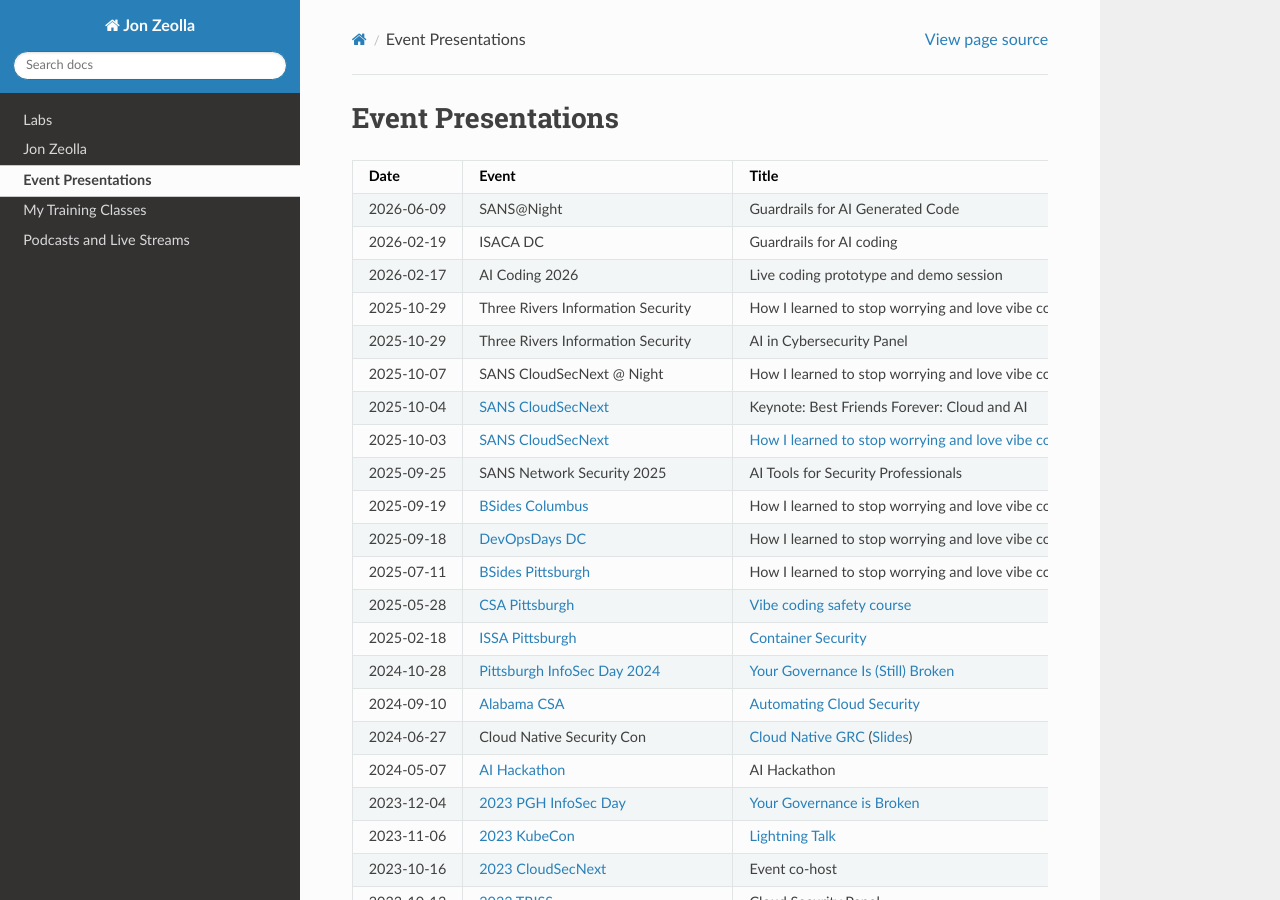
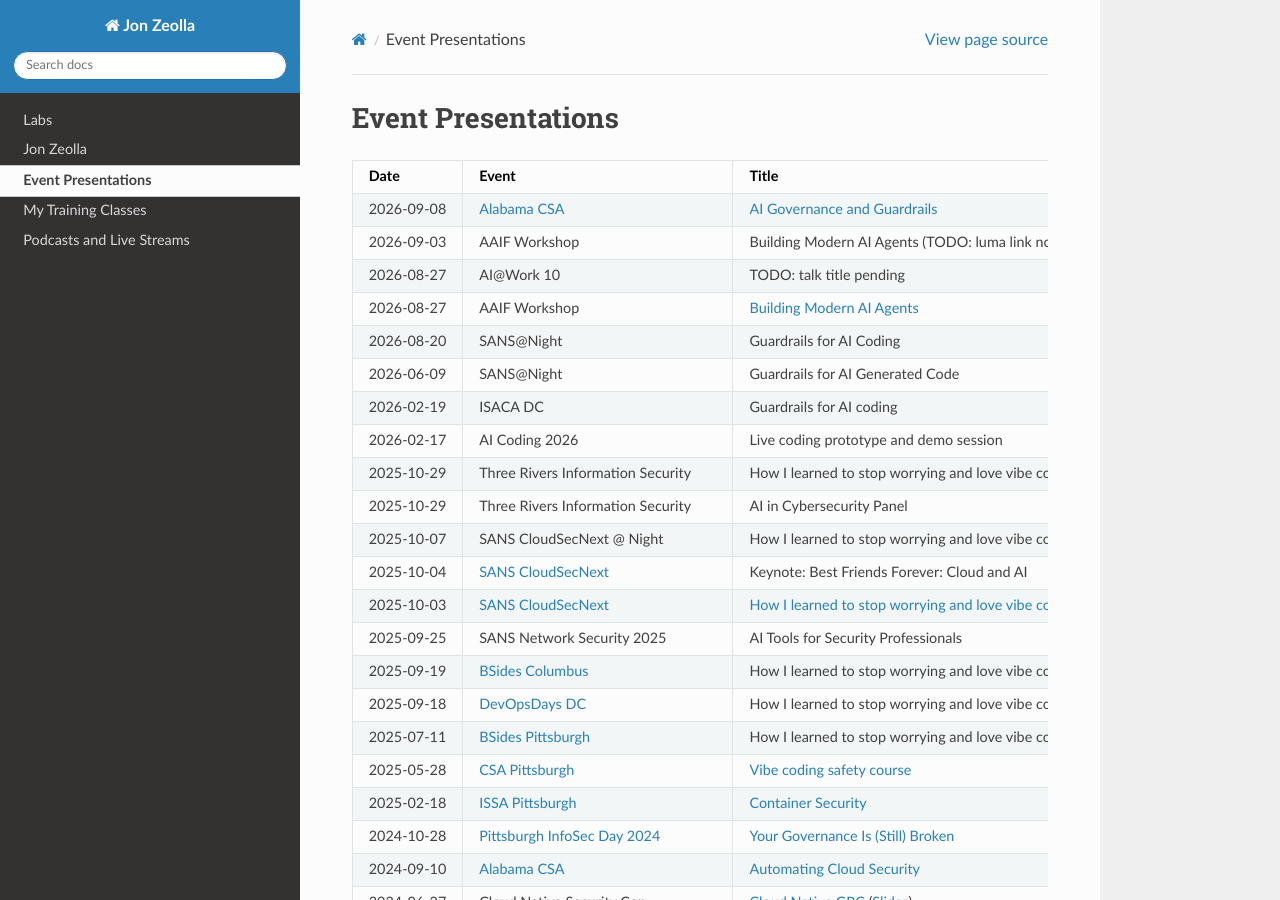
Before and after one commit to JonZeolla/JonZeolla.github.io, a Sphinx documentation site: the page built from docs/ref/jz-content.md, in a window 1280 px wide and 900 px high. Built offline with Sphinx 7.4.7 and the Read the Docs theme 3.1.0, drawn with Linux system fonts in a browser that asks for light colours.

Commit message:
chore: add 2026 H2 talks and AAIF workshops
Co-Authored-By: Claude Opus 5 (1M context) <noreply@anthropic.com>
Claude-Session: https://claude.ai/code/session_01FYn9r5bYo41g2FwadURpJw

```diff
--- a/docs/ref/jz-content.md
+++ b/docs/ref/jz-content.md
@@ -9,6 +9,11 @@ hidden: true
 
 | Date       | Event                                        | Title                                                                          |
 | ---------- | -------------------------------------------- | ------------------------------------------------------------------------------ |
+| 2026-09-08 | [Alabama CSA][Alabama-CSA]                   | [AI Governance and Guardrails][2026-CSABirm]                                   |
+| 2026-09-03 | AAIF Workshop                                | Building Modern AI Agents (TODO: luma link not yet created)                    |
+| 2026-08-27 | AI@Work 10                                   | TODO: talk title pending                                                       |
+| 2026-08-27 | AAIF Workshop                                | [Building Modern AI Agents][2026-AAIF-Agents]                                  |
+| 2026-08-20 | SANS@Night                                   | Guardrails for AI Coding                                                       |
 | 2026-06-09 | SANS@Night                                   | Guardrails for AI Generated Code                                               |
 | 2026-02-19 | ISACA DC                                     | Guardrails for AI coding                                                       |
 | 2026-02-17 | AI Coding 2026                               | Live coding prototype and demo session                                         |
@@ -89,6 +94,7 @@ hidden: true
 
 You can also watch my recorded presentations by going to [this YouTube playlist](https://jonzeolla.com/youtube.html).
 
+[2026-AAIF-Agents]: https://luma.com/cpeus3f9 "Building Modern AI Agents"
 [CSN25]: https://www.youtube.com/watch?v=XaosRsgGSX8 "How I learned to stop worrying and love vibe coding: security edition"
 [2025-Devopsdays-dc]: https://devopsdays.org/events/2025-washington-dc/welcome/ "How I learned to stop worrying and love vibe coding: security edition"
 [2025-CloudSecNext]: https://www.sans.org/cyber-security-training-events/cloudsecnext-summit-2025/ "How I learned to stop worrying and love vibe coding: security edition"
@@ -101,6 +107,7 @@ You can also watch my recorded presentations by going to [this YouTube playlist]
 [PGHINFOSECDAY]: https://www.pghinfosecday.com/ "Pittsburgh InfoSec Day"
 [2024-gov-still-broken]: https://github.com/JonZeolla/monopreso/tree/main/presentations/2024-10-PGH-InfoSec-Day "Your Governance is (still) Broken"
 [Alabama-CSA]: https://circle.cloudsecurityalliance.org/alabama/home "Cloud Security Alliance Alabama Chapter"
+[2026-CSABirm]: https://www.meetup.com/cloud-security-alliance-alabama-chapter/events/316172772/ "AI Governance and Guardrails"
 [2024-CSABirm]: https://www.meetup.com/cloud-security-alliance-alabama-chapter/events/302397794/ "Automating Cloud Security with Jon Zeolla"
 [2024-CNSC]: https://youtu.be/HvLkkrNFiK8?si=pKXy-VvlDktl9ezU "Cloud Native GRC"
 [2024-CNSCSlides]: https://docs.google.com/presentation/d/167QYSLeDlz2pipln_V5kCVI2UWAIMRNpOQHBtIKikqg/edit?usp=drive_link "Cloud Native GRC Slides"
```
